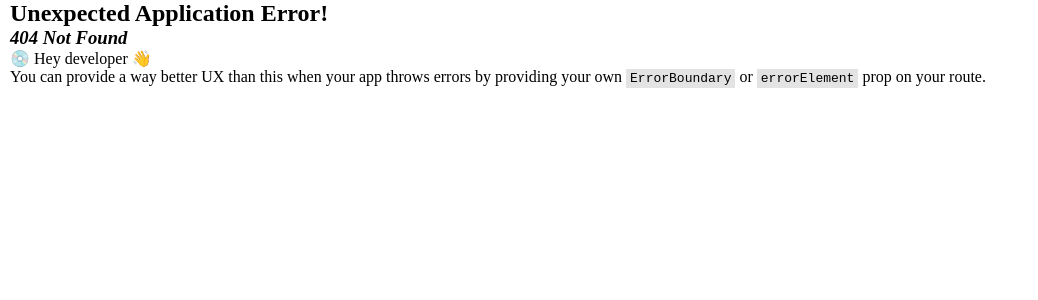
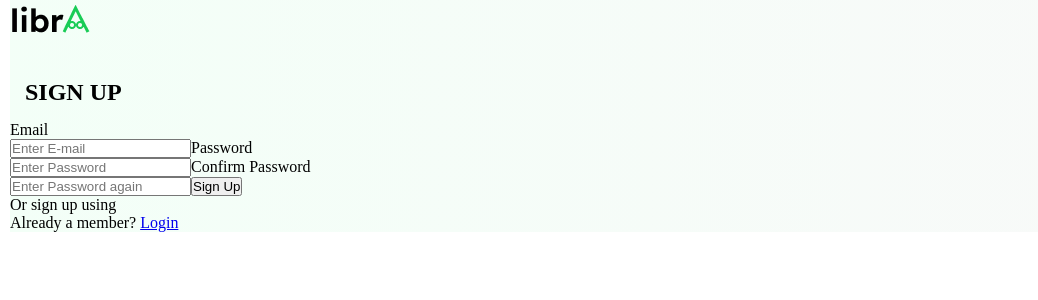
Before and after one commit to Nifix001/Libra, a React (Create React App) app: page /signlayout/sign-up in a window 1280 px wide. Before the commit this address had no page. Shown: the top 300 px of the page, without its empty margins (0-1038 px from the left). Built offline with nearby package versions, Linux system fonts and the light colour scheme.

Commit message:
New commit

```diff
--- a/src/App.js
+++ b/src/App.js
@@ -4,11 +4,16 @@ import  HomeLayout  from "./Layout/HomeLayout";
 import Services from "./pages/Services";
 import Others from "./pages/Others";
 import Footer from "./pages/Footer";
+import SignLayout from "./Layout/SignLayout";
+import SignUp from "./pages/SignUp";
 
 
 const router = createBrowserRouter(
   createRoutesFromElements(
     <Route>
+      <Route path="signlayout" element={<SignLayout />}>
+        <Route path="sign-up" element={<SignUp />} />
+      </Route>
       <Route path="/" element={<LandingPageLayout />}>
         <Route index element={<HomeLayout />} />
         <Route path="services" element={<Services />}>
--- a/src/Layout/SignLayout.js
+++ b/src/Layout/SignLayout.js
@@ -1,9 +1,14 @@
+import { Outlet } from "react-router-dom";
 import img1 from "../images/Frame.png";
 
 export default function SignLayout() {
   return (
     <div className="bck">
       <img src={img1} alt="" />
+
+      <main>
+        <Outlet />
+      </main>
     </div>
   )
 }
--- a/src/pages/SignUp.js
+++ b/src/pages/SignUp.js
@@ -1,11 +1,28 @@
-
+import { NavLink, Outlet } from "react-router-dom";
 
 export default function SignUp() {
   return (
     <div>
         <header>
+        <h2>SIGN UP</h2>
+        </header>
+        <form action="">
+          <label htmlFor="email">Email<br /><input type="email" placeholder="Enter E-mail" id="email"/></label>
+          <label htmlFor="pword">Password<br /><input type="text" placeholder="Enter Password" id="pword"/></label>
+          <label htmlFor="confirm">Confirm Password<br /><input type="text" placeholder="Enter Password again" id="confirm"/></label>
+          <button>Sign Up</button>
+        </form>
+        <div>
+        <p>Or sign up using</p>
+        <div>
+            <NavLink><i></i></NavLink>
+            <NavLink><i></i></NavLink>
+            <NavLink><i></i></NavLink>
+        </div>
+        </div>
+        <p>Already a member? <NavLink>Login</NavLink></p>
 
-        </header>
+        <Outlet />
     </div>
   )
 }
```
